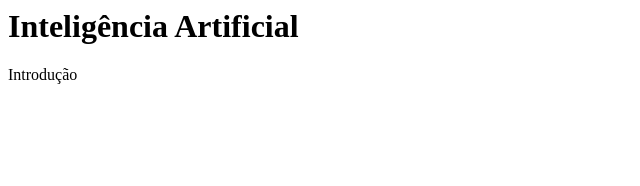
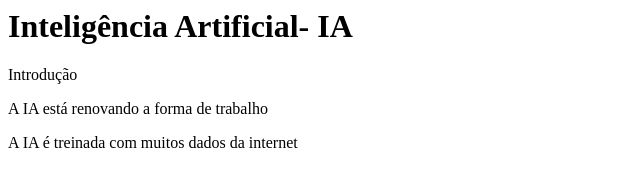
Before and after one commit to AlexMR90/ifrj, a plain HTML site: page trabalho.html in a window 1280 px wide. Shown: the whole page, without its empty margins (0-640 px from the left). Drawn offline with Linux system fonts and the light colour scheme.

Commit message:
Alterações

```diff
--- a/trabalho.html
+++ b/trabalho.html
@@ -3,7 +3,10 @@
         <title> IA </title>
     </head>
     <body>
-        <h1>Inteligência Artificial</h1>
+        <h1>Inteligência Artificial- IA</h1>
+
         <p>Introdução</p>
+        <p>A IA está renovando a forma de trabalho</p>
+        <p>A IA é treinada com muitos dados da internet</p>
     </body>
 </html>
```
